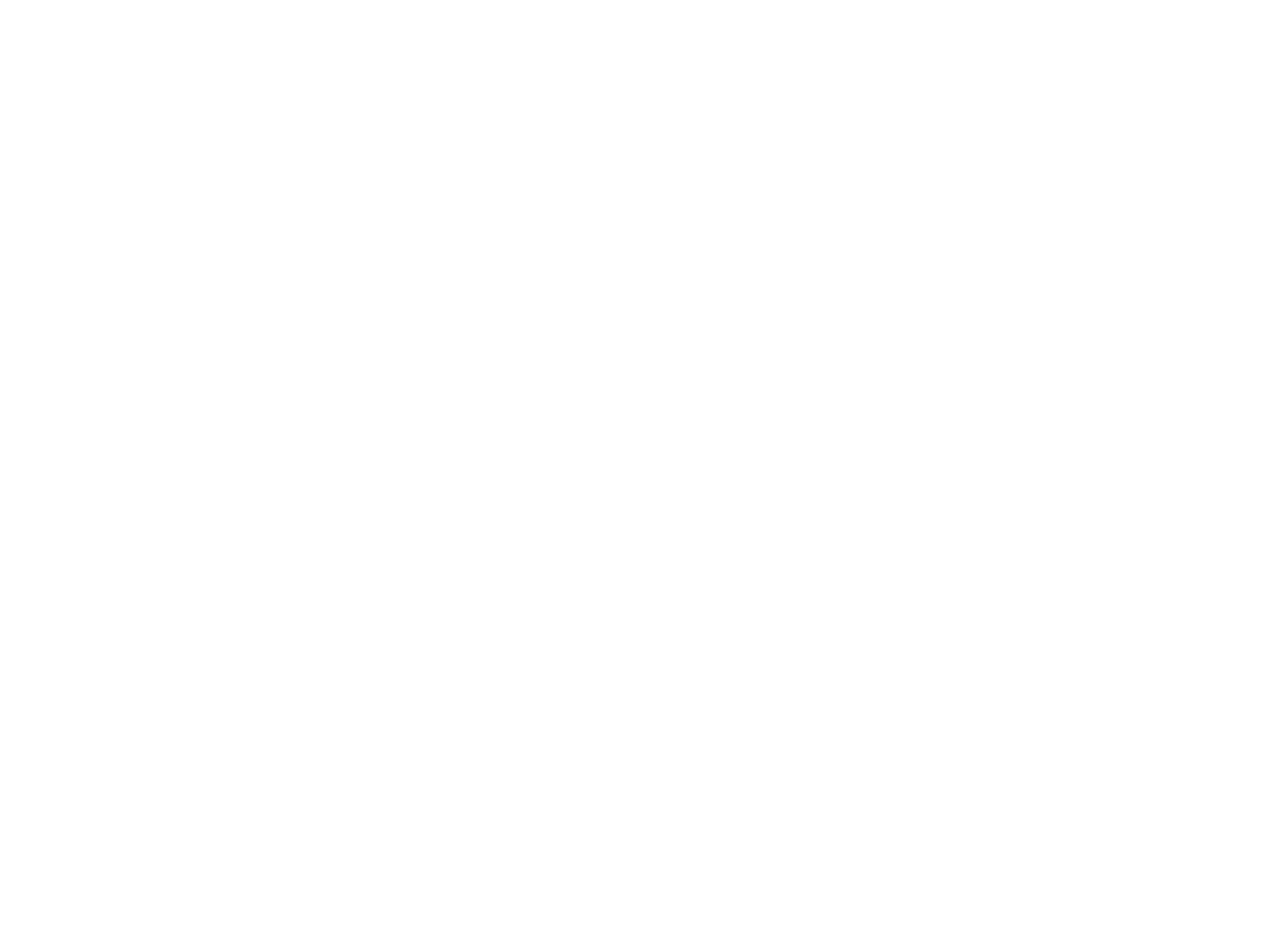
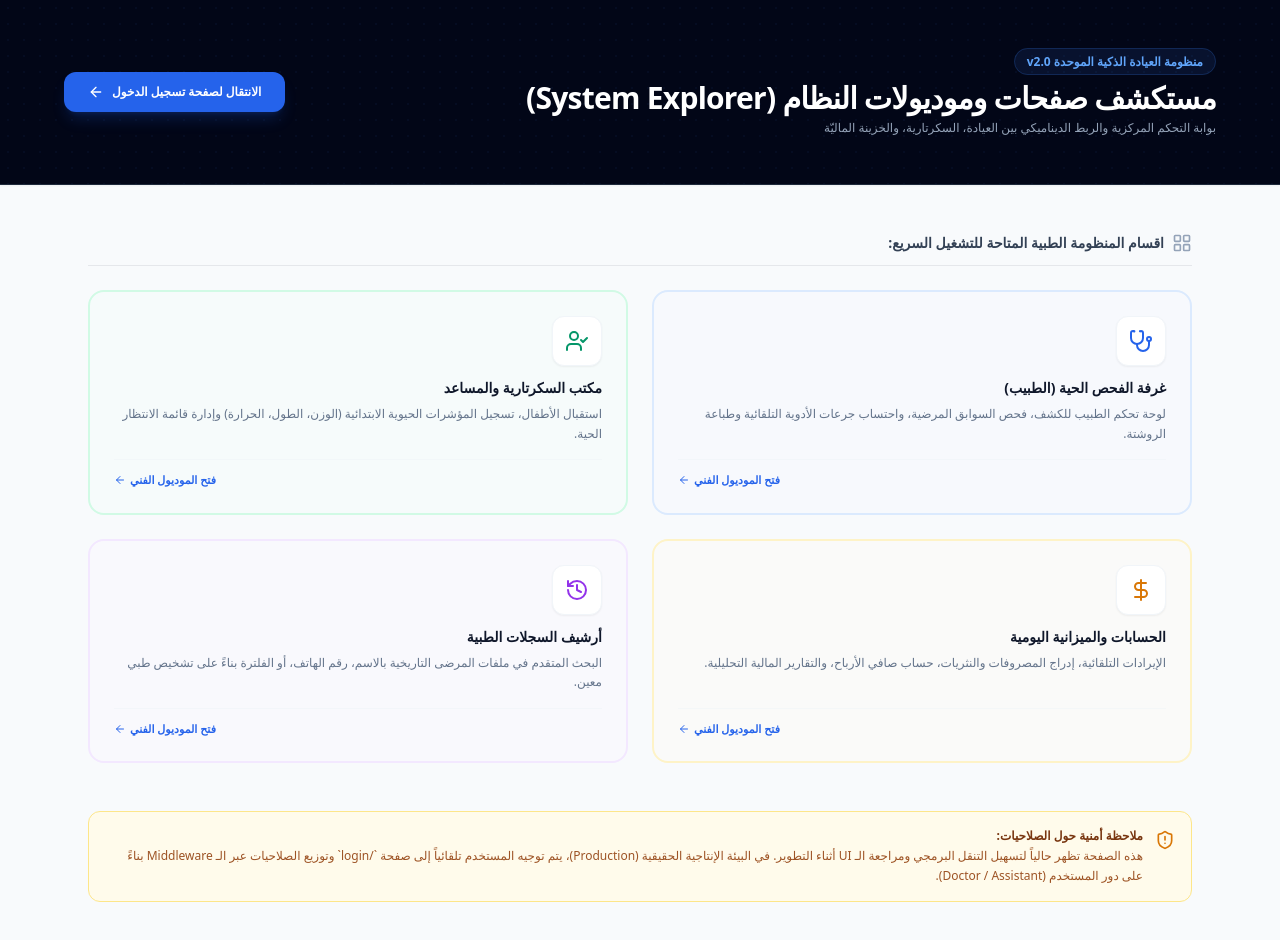
Before and after one commit to mohamadgad83/pediatric-clinic, a Next.js app: page / in a window 1280 px wide. Before the commit this address had no page. Shown: the top 940 px of the page. Before the commit the page ends 800 px from the top, so only its background shows below. Built offline with nearby package versions, Linux system fonts and the light colour scheme.

Commit message:
Update page.tsx

```diff
--- a/app/page.tsx
+++ b/app/page.tsx
@@ -1,6 +1,113 @@
-import { redirect } from 'next/navigation'
+'use client'
 
-export default function RootPage() {
-  // توجيه فوري ومباشر من السيرفر بدون شاشات تحميل مؤقتة
-  redirect('/login')
+import { useRouter } from 'next/navigation'
+import {
+  Stethoscope, UserCheck, DollarSign, History,
+  ArrowLeft, ShieldAlert, Activity, LayoutGrid
+} from 'lucide-react'
+
+export default function ClinicExplorer() {
+  const router = useRouter()
+
+  // مصفوفة الصفحات المتاحة في النظام لربطها بالكامل
+  const systemModules = [
+    {
+      title: "غرفة الفحص الحية (الطبيب)",
+      desc: "لوحة تحكم الطبيب للكشف، فحص السوابق المرضية، واحتساب جرعات الأدوية التلقائية وطباعة الروشتة.",
+      icon: <Stethoscope className="h-6 w-6 text-blue-600" />,
+      path: "/doctor",
+      color: "border-blue-100 hover:border-blue-500 bg-blue-50/20"
+    },
+    {
+      title: "مكتب السكرتارية والمساعد",
+      desc: "استقبال الأطفال، تسجيل المؤشرات الحيوية الابتدائية (الوزن، الطول، الحرارة) وإدارة قائمة الانتظار الحية.",
+      icon: <UserCheck className="h-6 w-6 text-emerald-600" />,
+      path: "/assistant",
+      color: "border-emerald-100 hover:border-emerald-500 bg-emerald-50/20"
+    },
+    {
+      title: "الحسابات والميزانية اليومية",
+      desc: "الإيرادات التلقائية، إدراج المصروفات والنثريات، حساب صافي الأرباح، والتقارير المالية التحليلية.",
+      icon: <DollarSign className="h-6 w-6 text-amber-600" />,
+      path: "/financials",
+      color: "border-amber-100 hover:border-amber-500 bg-amber-50/20"
+    },
+    {
+      title: "أرشيف السجلات الطبية",
+      desc: "البحث المتقدم في ملفات المرضى التاريخية بالاسم، رقم الهاتف، أو الفلترة بناءً على تشخيص طبي معين.",
+      icon: <History className="h-6 w-6 text-purple-600" />,
+      path: "/archive",
+      color: "border-purple-100 hover:border-purple-500 bg-purple-50/20"
+    }
+  ];
+
+  return (
+    <div className="min-h-screen bg-slate-50 text-right font-sans antialiased text-slate-800" style={{ direction: 'rtl' }}>
+
+      {/* هيدر الصفحة والترحيب */}
+      <div className="bg-slate-950 text-white py-12 px-6 border-b border-slate-800 shadow-sm relative overflow-hidden">
+        <div className="absolute inset-0 opacity-5 bg-[radial-gradient(#3b82f6_1px,transparent_1px)] [background-size:16px_16px]"></div>
+
+        <div className="max-w-6xl mx-auto flex flex-col md:flex-row justify-between items-center gap-6 relative z-10">
+          <div>
+            <span className="bg-blue-500/10 text-blue-400 text-xs font-bold px-3 py-1 rounded-full border border-blue-500/20">منظومة العيادة الذكية الموحدة v2.0</span>
+            <h1 className="text-2xl md:text-3xl font-black mt-2 tracking-tight">مستكشف صفحات وموديولات النظام (System Explorer)</h1>
+            <p className="text-slate-400 text-xs mt-1">بوابة التحكم المركزية والربط الديناميكي بين العيادة، السكرتارية، والخزينة الماليّة</p>
+          </div>
+
+          {/* الزر الرئيسي لربط صفحة تسجيل الدخول */}
+          <button
+            onClick={() => router.push('/login')}
+            className="px-6 py-3 bg-blue-600 hover:bg-blue-700 text-white font-bold rounded-xl text-xs shadow-lg shadow-blue-600/20 flex items-center gap-2 transition-all group"
+          >
+            <span>الانتقال لصفحة تسجيل الدخول</span>
+            <ArrowLeft className="h-4 w-4 transition-transform group-hover:-translate-x-1" />
+          </button>
+        </div>
+      </div>
+
+      {/* شبكة عرض كروت الصفحات والموديولات المقترحة */}
+      <div className="max-w-6xl mx-auto p-6 md:py-12">
+        <div className="flex items-center gap-2 mb-6 border-b pb-3">
+          <LayoutGrid className="h-5 w-5 text-slate-400" />
+          <h2 className="font-black text-sm text-slate-700">اقسام المنظومة الطبية المتاحة للتشغيل السريع:</h2>
+        </div>
+
+        <div className="grid grid-cols-1 md:grid-cols-2 gap-6">
+          {systemModules.map((module, idx) => (
+            <div
+              key={idx}
+              className={`p-6 rounded-2xl border-2 transition-all duration-200 cursor-pointer flex flex-col justify-between group hover:shadow-md ${module.color}`}
+              onClick={() => router.push(module.path)}
+            >
+              <div className="space-y-3">
+                <div className="p-3 bg-white rounded-xl w-fit shadow-sm border border-slate-100">
+                  {module.icon}
+                </div>
+                <div>
+                  <h3 className="font-bold text-slate-900 text-sm group-hover:text-blue-600 transition-colors">{module.title}</h3>
+                  <p className="text-xs text-slate-500 mt-1.5 leading-relaxed">{module.desc}</p>
+                </div>
+              </div>
+
+              <div className="mt-4 pt-3 border-t border-slate-100/60 flex justify-end items-center text-[11px] font-bold text-blue-600 gap-1">
+                <span>فتح الموديول الفني</span>
+                <ArrowLeft className="h-3 w-3" />
+              </div>
+            </div>
+          ))}
+        </div>
+
+        {/* شريط الأمان التنبيهي أسفل المستكشف */}
+        <div className="mt-12 p-4 bg-amber-50 rounded-xl border border-amber-200 flex items-start gap-3 text-xs text-amber-900">
+          <ShieldAlert className="h-5 w-5 text-amber-600 shrink-0 mt-0.5" />
+          <div>
+            <strong className="block font-bold">ملاحظة أمنية حول الصلاحيات:</strong>
+            <p className="mt-0.5 text-amber-800/90 leading-relaxed">هذه الصفحة تظهر حالياً لتسهيل التنقل البرمجي ومراجعة الـ UI أثناء التطوير. في البيئة الإنتاجية الحقيقية (Production)، يتم توجيه المستخدم تلقائياً إلى صفحة `/login` وتوزيع الصلاحيات عبر الـ Middleware بناءً على دور المستخدم (Doctor / Assistant).</p>
+          </div>
+        </div>
+      </div>
+
+    </div>
+  );
 }
```
